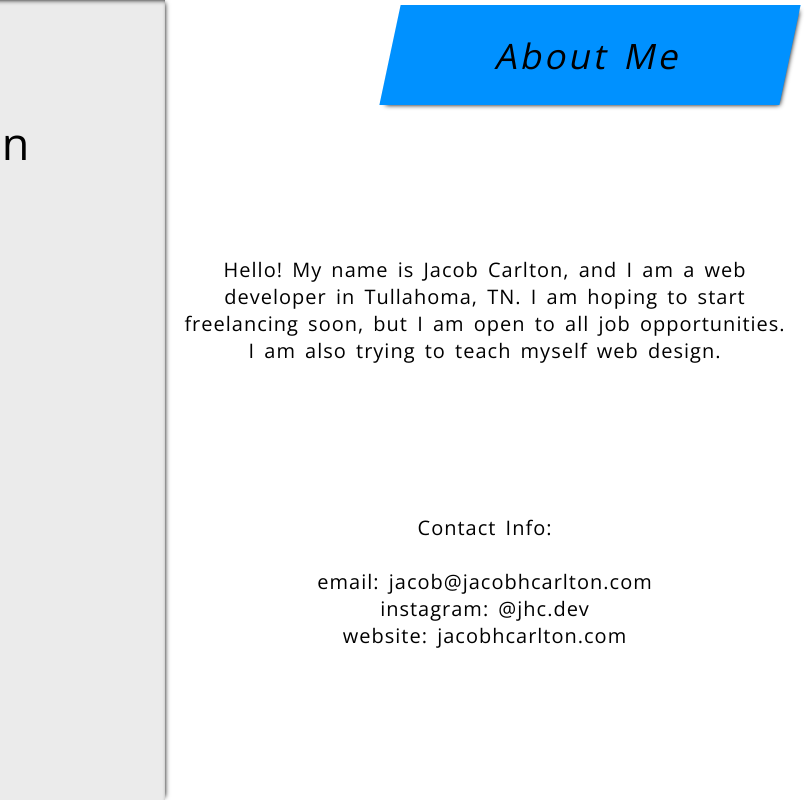
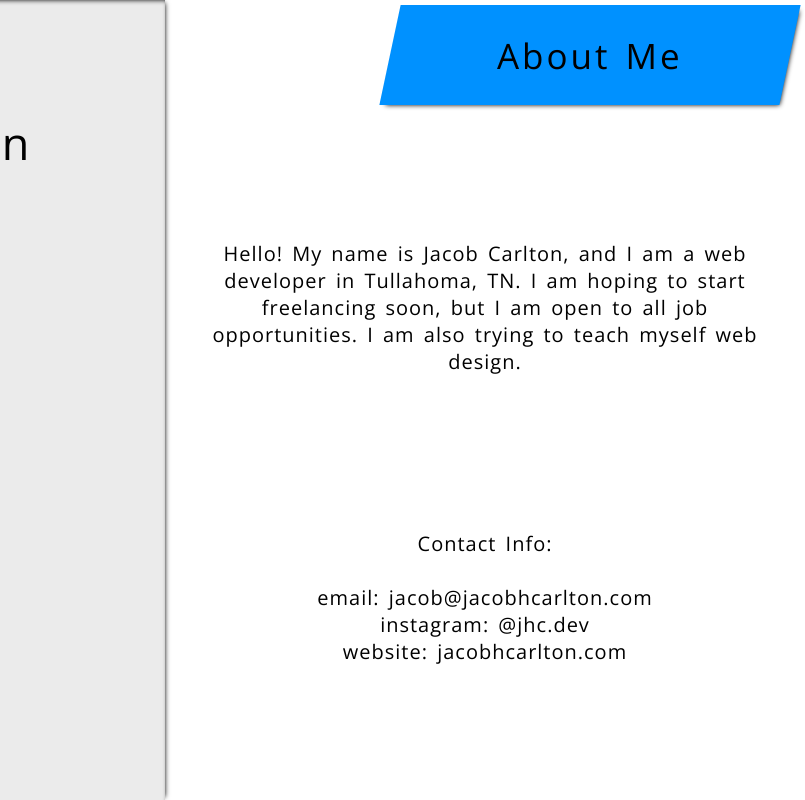
Before and after one commit to jacobc1204/Portfolio, a plain HTML site: page about/index.html in a window 1280 px wide. Shown: the full height of the page, 475-1280 px from the left. Drawn offline with nearby package versions, Linux system fonts and the light colour scheme.

Commit message:
alittle css change
added margin to block-text and removed the skew from text inside the text-box

```diff
--- a/style.css
+++ b/style.css
@@ -27,11 +27,16 @@
     word-spacing: 3px;
 }
 
+.text-box .title-text {
+    transform: skewX(12deg);
+}
+
 .block-text {
     letter-spacing: 1px;
     word-spacing: 3px;
     font-size: 20px;
-    margin: 0;
+    margin-left: 10px;
+    margin-right: 10px;
     text-align: center;
 }
 
```
